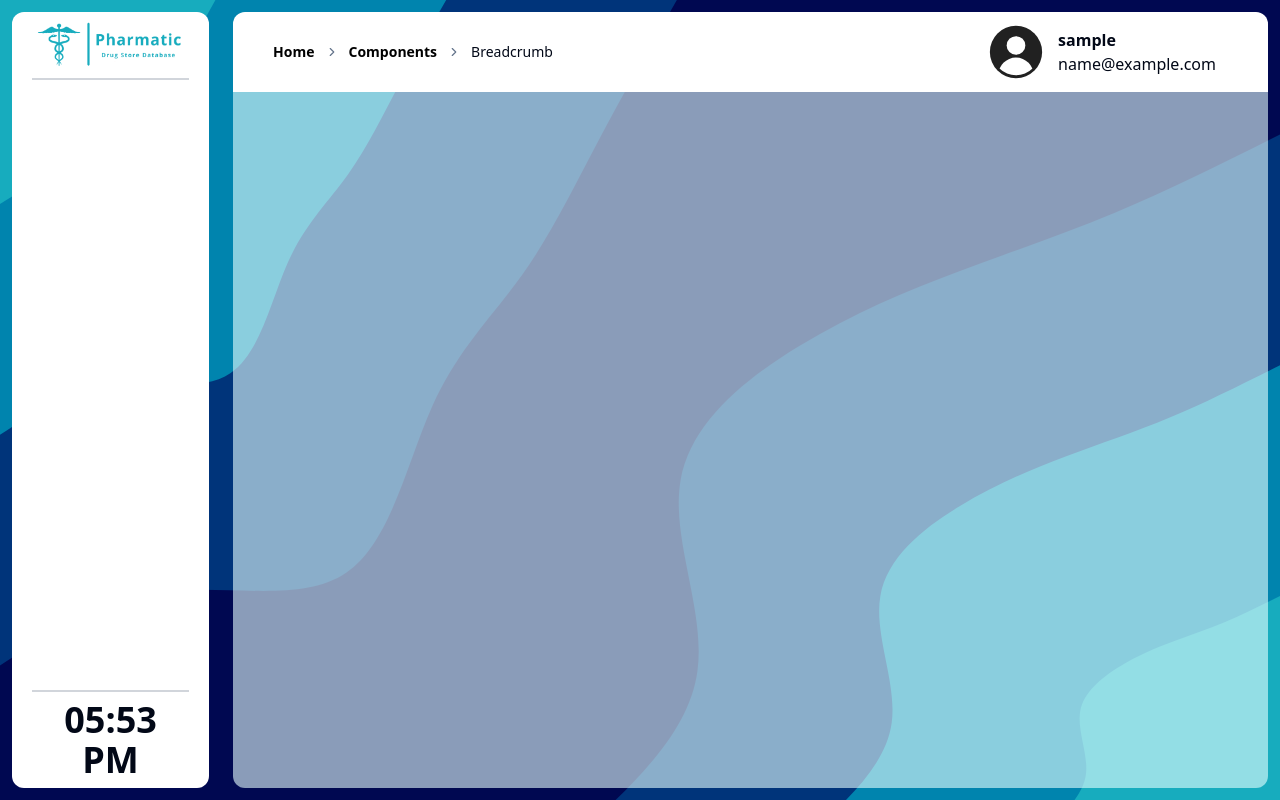
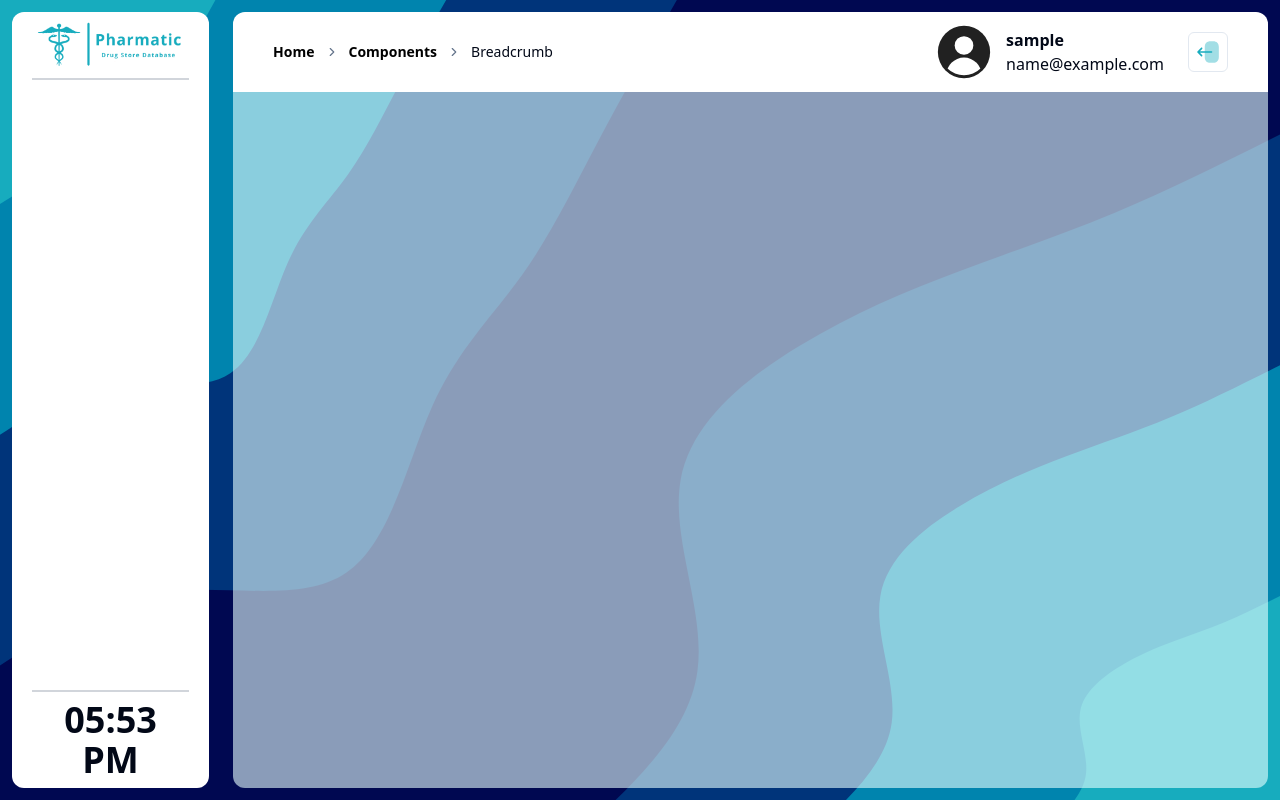
Before and after one commit to HKM-UNI/Pharmatic-React, a React (Vite) app: page / in a window 1280 px wide. Built offline with nearby package versions, Linux system fonts and the light colour scheme; sample sign-in values are in the browser's storage.

Commit message:
add logout button for accessibility purposes

```diff
--- a/src/shared/AppBar.jsx
+++ b/src/shared/AppBar.jsx
@@ -8,6 +8,7 @@ import {
   BreadcrumbPage,
   BreadcrumbSeparator,
 } from "@/components/ui/breadcrumb";
+import { Button } from "@/components/ui/button";
 
 import {
   DropdownMenu,
@@ -17,6 +18,7 @@ import {
   DropdownMenuSeparator,
   DropdownMenuTrigger,
 } from "@/components/ui/dropdown-menu";
+import { LogoutIcon } from "@/icons";
 import { useContext } from "react";
 import { useNavigate } from "react-router-dom";
 
@@ -42,10 +44,34 @@ function AppBar({ children }) {
         </Breadcrumb>
       </div>
 
-      <UserCard />
+      <div className="flex flex-row items-center gap-3">
+        <UserCard />
+        <LogoutButton />
+      </div>
     </div>
   );
 }
+
+const LogoutButton = () => {
+  const { logout } = useContext(AuthContext);
+  const navigate = useNavigate();
+
+  const handleLogout = () => {
+    logout();
+    navigate("/login");
+  };
+
+  return (
+    <Button
+      id="logout-button"
+      variant="outline"
+      size="icon"
+      onClick={handleLogout}
+    >
+      <LogoutIcon />
+    </Button>
+  );
+};
 
 function UserCard() {
   const { user, logout } = useContext(AuthContext);
```
